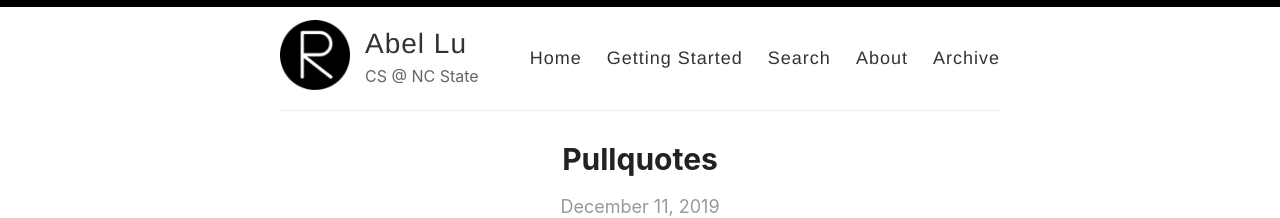
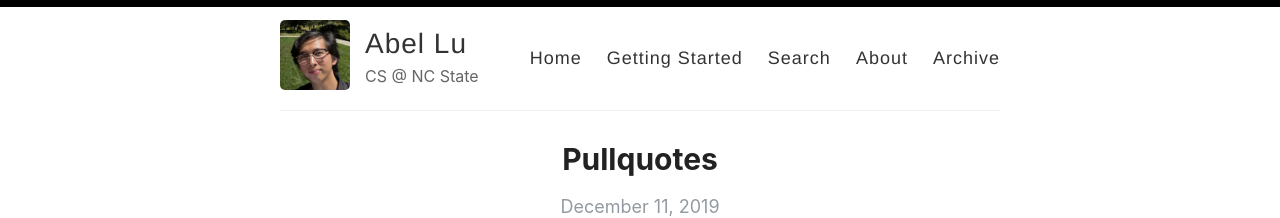
Before and after one commit to azn-abel/azn-abel.github.io, a Jekyll site: the page built from index.html, in a window 1280 px wide. Shown: the top 218 px of the page. Built offline with Jekyll 4.4.1, drawn with Linux system fonts in a browser that asks for light colours; the list of posts is cut into pages by our own code.

Commit message:
Update _config.yml

```diff
--- a/_config.yml
+++ b/_config.yml
@@ -12,7 +12,7 @@ author: Abel Lu
 description: CS @ NC State
 
 # URL of your avatar or profile pic (you could use your GitHub profile pic)
-avatar: /images/reverie.png
+avatar: /images/pfp.jpg
 
 #
 # Flags below are optional
```
